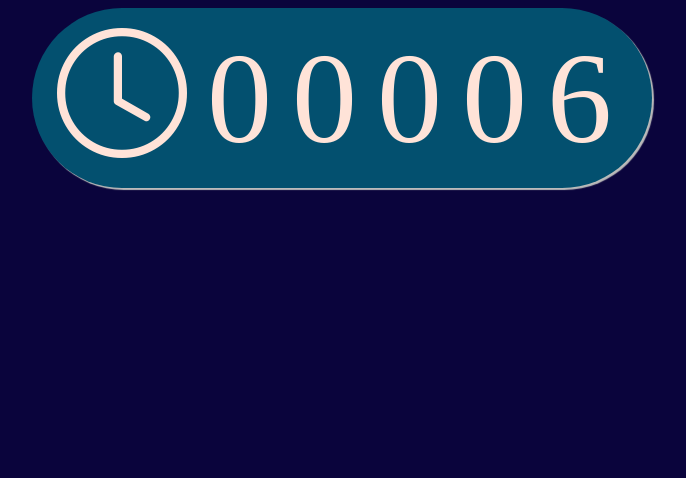
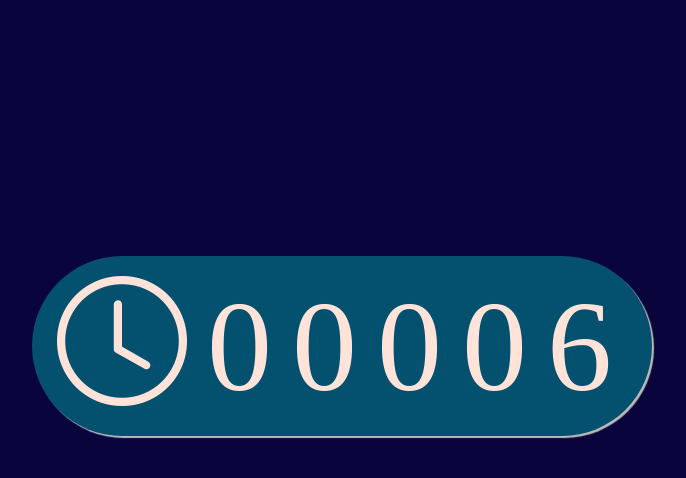
Before and after one commit to jssolar/Simple-Counter-Jssolar, a React (Create React App) app: page / in a window 1280 px wide. Shown: the top 478 px of the page, without its empty margins (298-984 px from the left). Built offline with nearby package versions, Linux system fonts and the light colour scheme.

Commit message:
actualizado

```diff
--- a/src/index.css
+++ b/src/index.css
@@ -15,6 +15,7 @@ body {
   color: #FFE3D8;
   padding: 10px;
   box-shadow: #BBBBBB 2px 2px 1px;
+  margin-top: 40%;
 }
 
 @media (hover :hover) {
```
